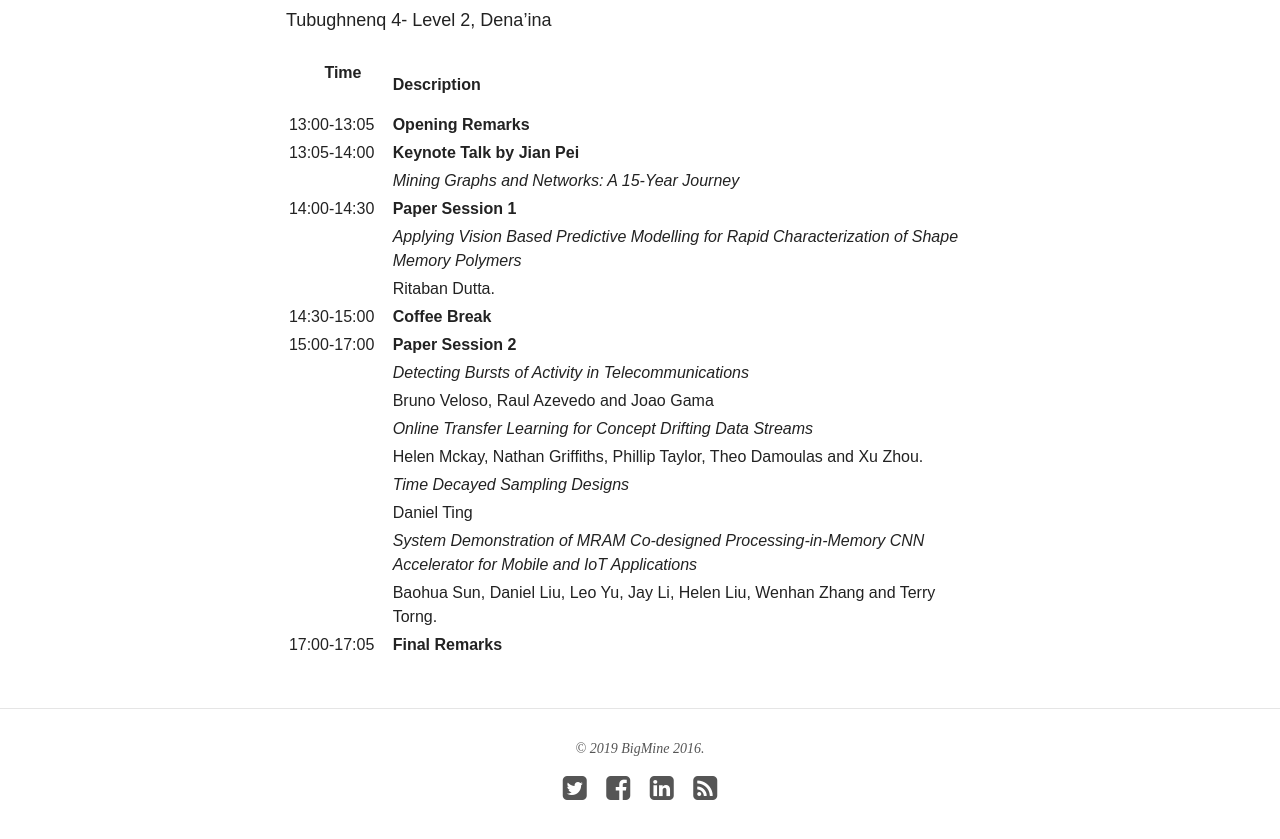
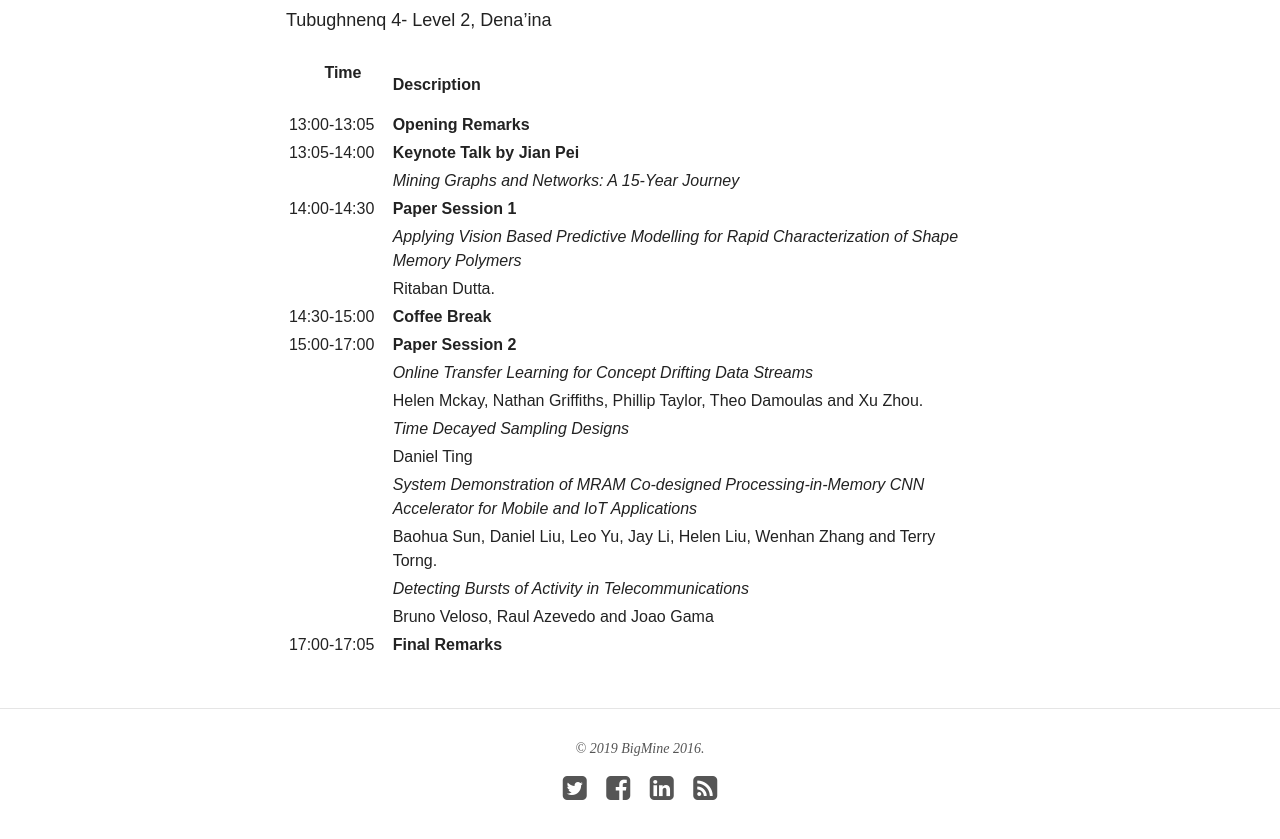
Before and after one commit to bigmine/bigmine19, a Jekyll site: the page built from schedule.md, in a window 1280 px wide and 900 px high, scrolled down 1139 px. Shown: the top 839 px of the window. Built offline with Jekyll 4.4.1, drawn with Linux system fonts in a browser that asks for light colours; nearby versions of some CDN libraries.

```diff
--- a/schedule.md
+++ b/schedule.md
@@ -18,12 +18,12 @@ Tubughnenq 4- Level 2, Dena’ina
 |               |   Ritaban Dutta. |
 | 14:30-15:00 | **Coffee Break** |
 | 15:00-17:00 | **Paper Session 2** |
-|               | *Detecting Bursts of Activity in Telecommunications*|
-|               |  Bruno Veloso, Raul Azevedo and Joao Gama |
 |               | *Online Transfer Learning for Concept Drifting Data Streams*|
 |               |   Helen Mckay, Nathan Griffiths, Phillip Taylor, Theo Damoulas and Xu Zhou. |
 |               | *Time Decayed Sampling Designs*|
 |               |   Daniel Ting |
 |               | *System Demonstration of MRAM Co-designed Processing-in-Memory CNN Accelerator for Mobile and IoT Applications*|
-|               |  Baohua Sun, Daniel Liu, Leo Yu, Jay Li, Helen Liu, Wenhan Zhang and Terry Torng. ||
+|               |  Baohua Sun, Daniel Liu, Leo Yu, Jay Li, Helen Liu, Wenhan Zhang and Terry Torng. |
+|               | *Detecting Bursts of Activity in Telecommunications*|
+|               |  Bruno Veloso, Raul Azevedo and Joao Gama ||
 | 17:00-17:05 | **Final Remarks** |
```
